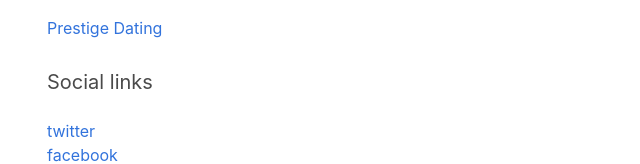
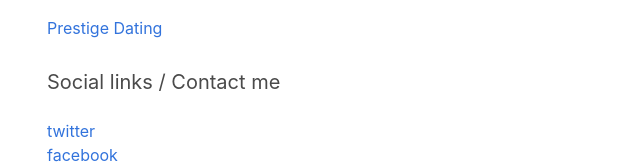
Before and after one commit to arispen/arispen.github.io, a plain HTML site: page index.html in a window 1280 px wide. Shown: the part 530-694 px from the top of the page, without its empty margins (17-657 px from the left). Drawn offline with nearby package versions, Linux system fonts and the light colour scheme.

Commit message:
Update index.html

```diff
--- a/index.html
+++ b/index.html
@@ -43,7 +43,7 @@
       <p><a href="https://www.facebook.com/GoraTrolla/">Zespół Muzyki Dawnej "Góra Trolla"</a></p>
       <h2 class="subtitle">Dating site</h2>
       <p><a href="https://prestigedating.pl">Prestige Dating</a></p>
-      <h2 class="subtitle">Social links</h2>
+      <h2 class="subtitle">Social links / Contact me</h2>
       <ul>
         <li><a href="https://twitter.com/bridneus">twitter</a></li>
         <li><a href="https://www.facebook.com/ratclicker/">facebook</a></li>
```
